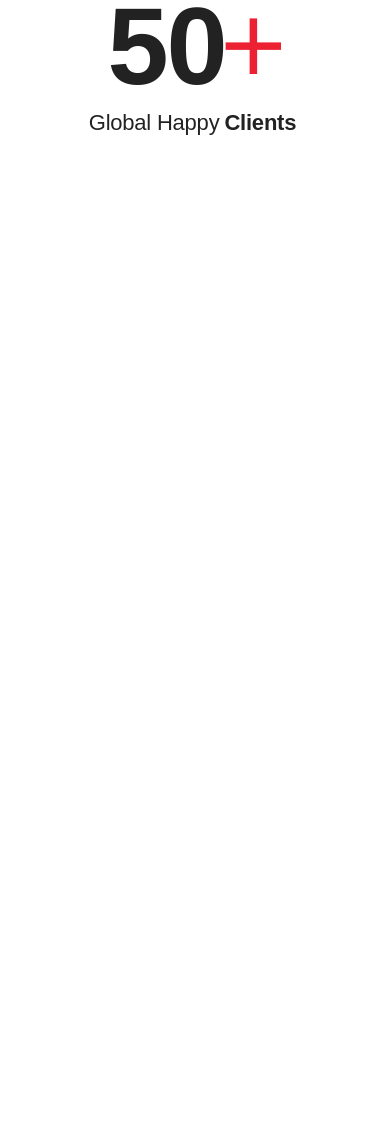
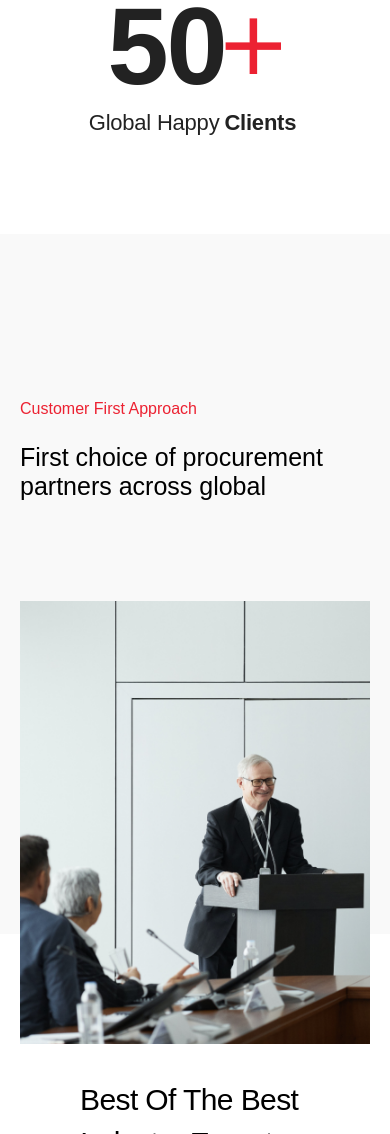
Before and after one commit to syed-jaid/Addictive-Media, a plain HTML site: page index.html in a window 390 px wide. Shown: the part 1130-2264 px from the top of the page. Before the commit the page ends 1364 px from the top, so only its background shows below. Drawn offline with Linux system fonts and the light colour scheme.

Commit message:
slider is done

```diff
--- a/index.html
+++ b/index.html
@@ -32,7 +32,7 @@
     </section>
     <!-- Working Team -->
     <section class="working-team">
-        <p>Smart Working Team</p>
+        <p class="section-title">Smart Working Team</p>
         <h1>Some of the best of <br> industry experts</h1>
         <div class="sed">
             <h5>Sed ut perspiciatis unde omnis iste natus error sit voluptatem accusantium doloremque laudanti
@@ -76,7 +76,32 @@
         </div>
     </section>
     <!-- Customer Approach -->
-
+    <section class="customer-part">
+        <div class="customer-all">
+            <p class="section-title">Customer First Approach</p>
+            <h1>First choice of procurement <br>
+                partners across global
+            </h1>
+            <div class="allcard">
+                <div class="customer-card">
+                    <img src="/Images/card1.png" alt="">
+                    <p>Best Of The Best Industry Experts </p>
+                </div>
+                <div class="customer-card">
+                    <img src="/Images/card2.png" alt="">
+                    <p>Best Of The Best Industry Experts </p>
+                </div>
+                <div class="customer-card">
+                    <img src="/Images/card3.png" alt="">
+                    <p>Best Of The Best Industry Experts </p>
+                </div>
+                <div class="customer-card">
+                    <img src="/Images/card1.png" alt="">
+                    <p>Best Of The Best Industry Experts </p>
+                </div>
+            </div>
+        </div>
+    </section>
 </body>
 
 </html>
--- a/style.css
+++ b/style.css
@@ -66,7 +66,7 @@ header>section>div>p {
     padding: 0 20px 0 20px;
 }
 
-.working-team>p {
+.section-title {
     font-family: Arial, Helvetica, sans-serif;
     font-weight: 500;
     font-size: 16px;
@@ -157,6 +157,66 @@ header>section>div>p {
     margin-right: 5px;
 }
 
+/* customer-part */
+.customer-part {
+    background-image: url("Images/Customer\ bg\ .png");
+    background-color: #F9F9F9;
+    background-size: 100%;
+    max-height: 700px;
+}
+
+.customer-all {
+    max-width: 1136px;
+    margin: 0px auto 0px auto;
+    padding: 150px 20px 0 20px;
+}
+
+.customer-all h1 {
+    font-family: Arial, Helvetica, sans-serif;
+    font-weight: 500;
+    font-size: 70px;
+    margin-top: 23px;
+    margin-bottom: 0;
+    color: #000;
+}
+
+.allcard {
+    margin-top: 100px;
+    display: flex;
+    width: 1370px;
+    overflow-x: auto;
+}
+
+.customer-card {
+    box-shadow: 1px 1px 10px rgb(189, 189, 189);
+    width: 400px;
+    margin-right: 30px;
+}
+
+.customer-card img {
+    max-width: 400px;
+}
+
+.customer-card p {
+    font-family: Arial, Helvetica, sans-serif;
+    max-width: 254px;
+    font-style: normal;
+    font-weight: 500;
+    font-size: 30px;
+    line-height: 43px;
+    letter-spacing: -0.02em;
+    padding-left: 60px;
+    padding-bottom: 30px;
+}
+
+@media only screen and (max-width: 1550px) {
+
+    .allcard {
+        max-width: 100%;
+    }
+
+}
+
 @media only screen and (max-width: 1200px) {
 
     /* Banner  */
@@ -166,6 +226,17 @@ header>section>div>p {
         max-width: 600px;
         left: 85px;
     }
+}
+
+@media only screen and (max-width: 1020px) {
+
+    .customer-part {
+        background-image: none;
+        background-color: #F9F9F9;
+        background-size: 100%;
+        max-height: 700px;
+    }
+
 }
 
 @media only screen and (max-width: 900px) {
@@ -180,7 +251,14 @@ header>section>div>p {
 
     /* working-team */
     .working-team>h1 {
-        font-family: Arial, Helvetica, sans-serif;
+        font-weight: 500;
+        font-size: 50px;
+        margin-top: 25px;
+        margin-bottom: 25px;
+    }
+
+    /* .customer  */
+    .customer-all h1 {
         font-weight: 500;
         font-size: 50px;
         margin-top: 25px;
@@ -214,6 +292,9 @@ header>section>div>p {
         left: 40px;
     }
 
+    .customer-all h1 {
+        font-size: 40px;
+    }
 }
 
 @media only screen and (max-width: 590px) {
@@ -243,6 +324,11 @@ header>section>div>p {
     .working-people {
         margin-top: 50px;
     }
+
+    .customer-all h1 {
+        font-size: 35px;
+    }
+
 }
 
 @media only screen and (max-width: 480px) {
@@ -288,4 +374,14 @@ header>section>div>p {
         color: #222222;
         margin-right: 5px;
     }
+
+    .customer-all h1 {
+        font-size: 26px;
+    }
 }
+
+@media only screen and (max-width: 420px) {
+    .customer-all h1 {
+        font-size: 25px;
+    }
+}
```
Also changed, not shown: Images/card1.png (added), Images/card2.png (added), Images/card3.png (added).
